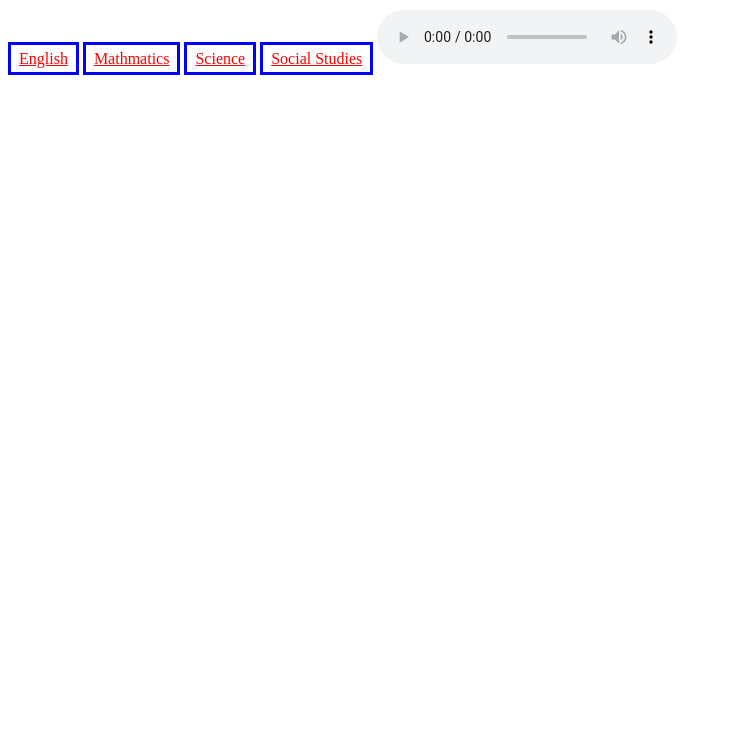
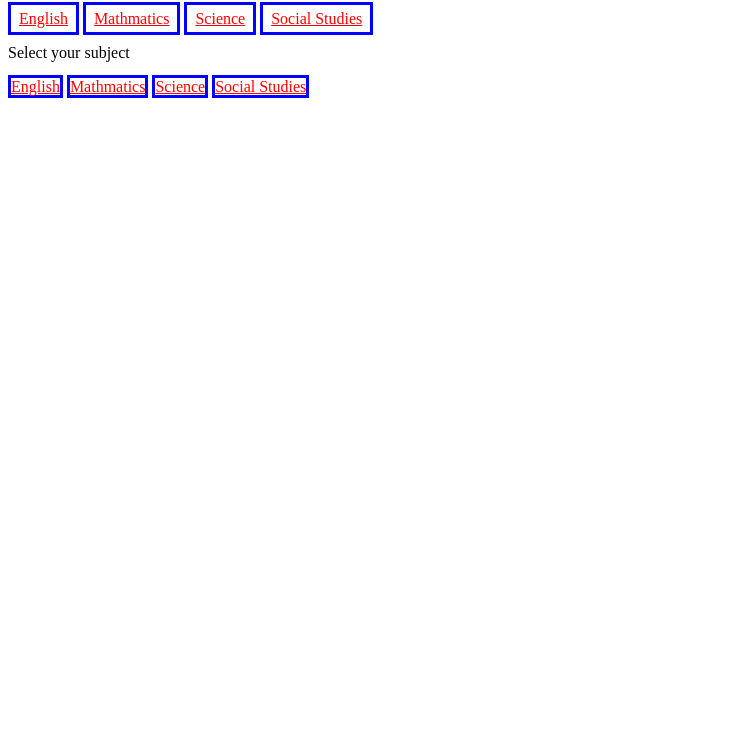
Before and after one commit to noor-punjwani/noor-punjwani.github.io, a plain HTML site: page index.html in a window 1280 px wide. Shown: the part 70-800 px from the top of the page, without its empty margins (0-731 px from the left). Drawn offline with Linux system fonts and the light colour scheme.

Commit message:
Update index.html

```diff
--- a/index.html
+++ b/index.html
@@ -4,7 +4,17 @@
     <meta charset="UTF-8">
     <title>Evil study</title>
     <style>
+  .column {
+  float: left;
+  width: 25%;
+}
 
+/* Clear floats after the columns */
+.row:after {
+  content: "";
+  display: table;
+  clear: both;
+}
     </style>
   </head>
   <body>
@@ -13,10 +23,23 @@
     <a href="mathmatics.html" style="color: red; border: blue 3px solid; padding-left: 8px; padding-right: 8px; padding-top: 5px; padding-bottom: 5px;">Mathmatics</a>
     <a href="science.html" style="color: red; border: blue 3px solid; padding-left: 8px; padding-right: 8px; padding-top: 5px; padding-bottom: 5px;">Science</a>
     <a href="socialstudies.html" style="color: red; border: blue 3px solid; padding-left: 8px; padding-right: 8px; padding-top: 5px; padding-bottom: 5px;">Social Studies</a>
-  </body>
-  <audio controls autoplay>
-  <source src="John-Wick-Believer-Music-VideoImagine-Dragons-BelieverFMV.ogg" type="audio/ogg">
-  <source src="John-Wick-Believer-Music-VideoImagine-Dragons-BelieverFMV.mp3" type="audio/mpeg">
-Your browser does not support the audio element.
-</audio>
+    <div class="row">
+  <div class="column">
+    <p>Select your subject</p>
+     <a href="english.html" style="color: red; border: blue 3px solid;">English</a>
+    <a href="mathmatics.html" style="color: red; border: blue 3px solid;">Mathmatics</a>
+    <a href="science.html" style="color: red; border: blue 3px solid; ">Science</a>
+    <a href="socialstudies.html" style="color: red; border: blue 3px solid;">Social Studies</a>
+  </div>
+  <div class="column">
+
+  </div>
+  <div class="column">
+
+  </div>
+  <div class="column">
+
+  </div>
+</div>
+  </body><br>
 </html>
```
